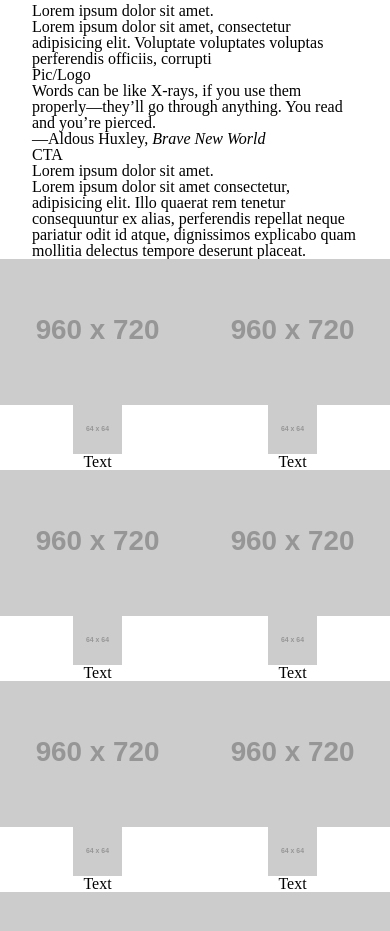
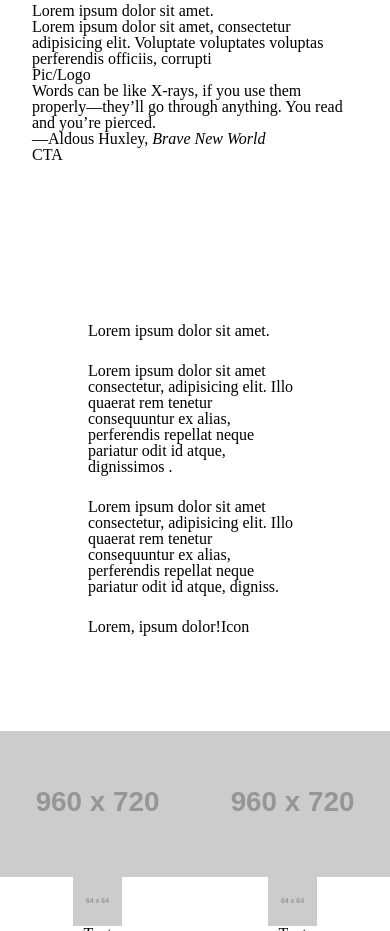
Before and after one commit to jwb094/jwbssite2403, a website: page index.html in a window 390 px wide. Shown: the part 607-1538 px from the top of the page. Drawn offline with Linux system fonts and the light colour scheme; placeholder pictures from the web are drawn by us.

Commit message:
update(index.html - gallery intro) : complete component layout : mobile to desktop layout

```diff
--- a/index.html
+++ b/index.html
@@ -155,16 +155,17 @@
       </div>
       </div>
     </section>
-    <section data-component-gallery-intro class="">
+    <section data-component-gallery-intro class="pt-160 pb-96">
       <div class="l-container">
         <div class="row">
           <div class="l-container">
-            <div class="row">
-              <h5>Lorem ipsum dolor sit amet.</h5>
-              <p>Lorem ipsum dolor sit amet consectetur, adipisicing elit. Illo quaerat rem tenetur consequuntur ex
-                alias, perferendis repellat neque pariatur odit id atque, dignissimos explicabo quam mollitia delectus
-                tempore deserunt placeat.</p>
-              <a href=""></a>
+            <div class="row | [ px-56 ] ">
+              <h5 class="mb-24">Lorem ipsum dolor sit amet.</h5>
+              <p class="mb-24">Lorem ipsum dolor sit amet consectetur, adipisicing elit. Illo quaerat rem tenetur consequuntur ex
+                alias, perferendis repellat neque pariatur odit id atque, dignissimos .</p>
+                <p class="mb-24">Lorem ipsum dolor sit amet consectetur, adipisicing elit. Illo quaerat rem tenetur consequuntur ex
+                  alias, perferendis repellat neque pariatur odit id atque, digniss.</p>
+              <a href="#">Lorem, ipsum dolor!<span>Icon</span></a>
             </div>
           </div>
         </div>
```
